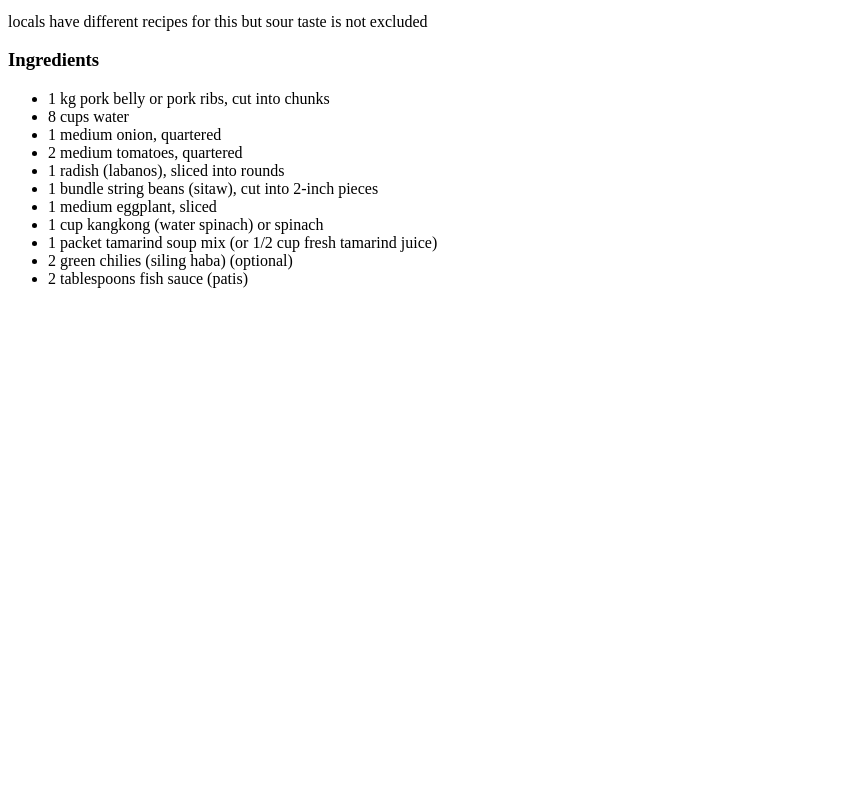
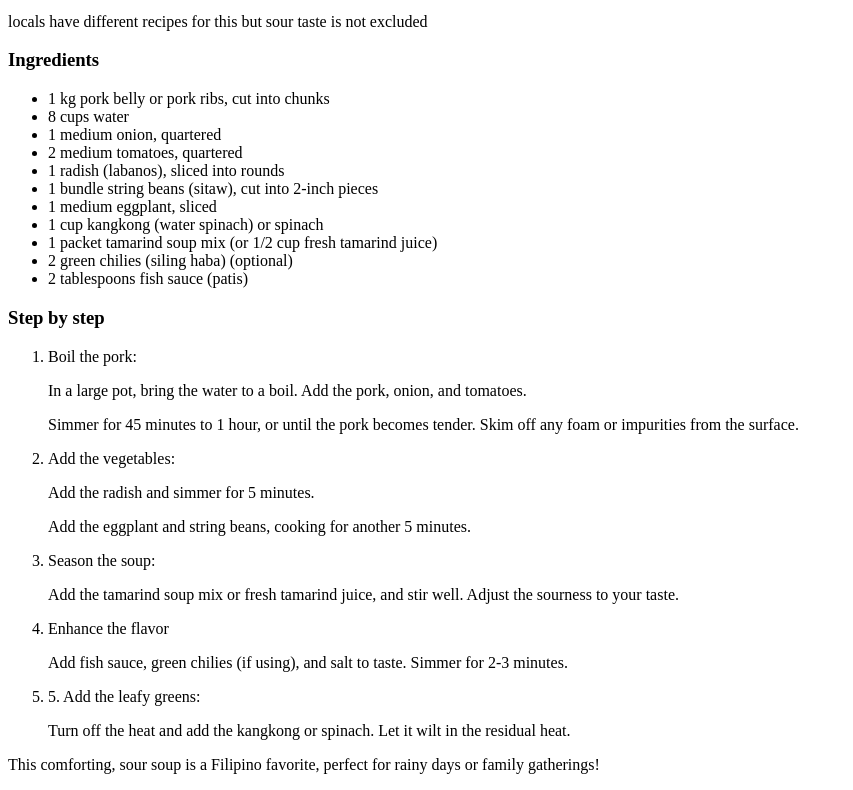
Before and after one commit to johnbolivete/odin-recipes, a plain HTML site: page recipes/sinigang.html in a window 1280 px wide. Shown: the part 472-1262 px from the top of the page, without its empty margins (0-853 px from the left). Before the commit the page ends 800 px from the top, so only its background shows below. Drawn offline with Linux system fonts and the light colour scheme.

Commit message:
Add cooking procedure

```diff
--- a/recipes/sinigang.html
+++ b/recipes/sinigang.html
@@ -24,5 +24,22 @@
             <li>2 green chilies (siling haba) (optional)</li>
             <li>2 tablespoons fish sauce (patis)</li>
         </ul>
+        <h3>Step by step</h3>
+        <ol>
+            <li> Boil the pork:</li>
+            <p>In a large pot, bring the water to a boil. Add the pork, onion, and tomatoes.</p>
+            <p>Simmer for 45 minutes to 1 hour, or until the pork becomes tender. Skim off any foam or impurities from the surface.</p>
+            <li>Add the vegetables:</li>
+            <p>Add the radish and simmer for 5 minutes.</p>
+            <p>Add the eggplant and string beans, cooking for another 5 minutes.</p>
+            <li>Season the soup:</li>
+            <p>Add the tamarind soup mix or fresh tamarind juice, and stir well. Adjust the sourness to your taste.</p>
+            <li>Enhance the flavor</li>
+            <p>Add fish sauce, green chilies (if using), and salt to taste. Simmer for 2-3 minutes.</p>
+            <li>5. Add the leafy greens:</li>
+            <p>Turn off the heat and add the kangkong or spinach. Let it wilt in the residual heat.</p>
+        </ol>
+            <p>This comforting, sour soup is a Filipino favorite, perfect for rainy days or family gatherings!</p>
+
     </body>
 </html>
```
